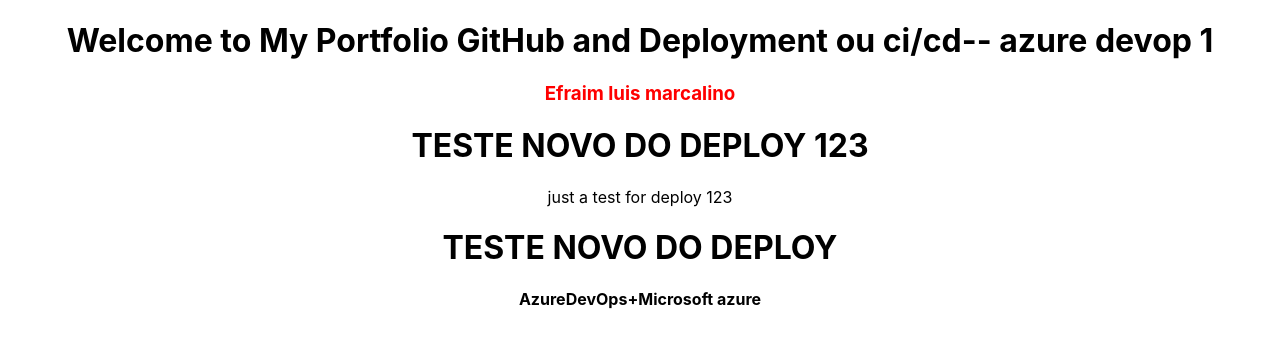
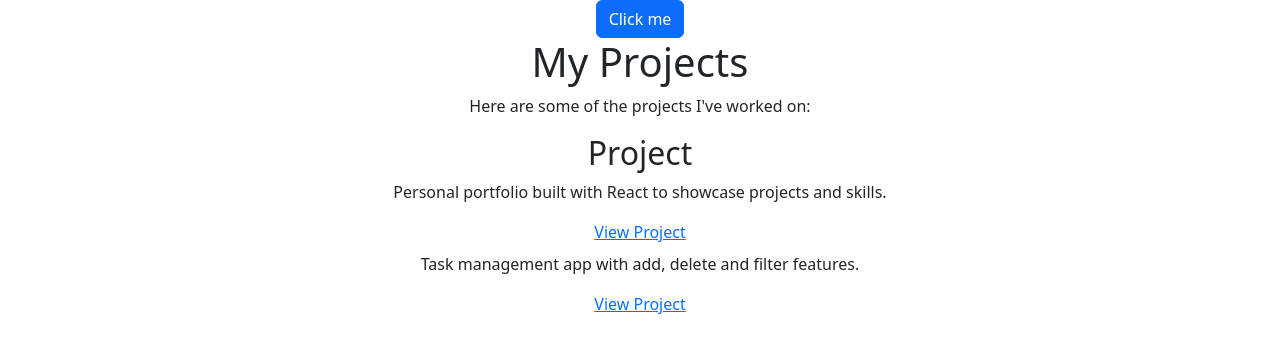
Before and after one commit to EfraimDeveloper/Portfolio, a React (Create React App) app: page / in a window 1280 px wide. Shown: the top 352 px of the page. Built offline with nearby package versions, Linux system fonts and the light colour scheme.

Commit message:
First commit

```diff
--- a/package.json
+++ b/package.json
@@ -7,6 +7,7 @@
     "@testing-library/jest-dom": "^6.9.1",
     "@testing-library/react": "^16.3.2",
     "@testing-library/user-event": "^13.5.0",
+    "bootstrap": "^5.3.8",
     "react": "^18.2.0",
     "react-dom": "^18.2.0",
     "react-scripts": "5.0.1",
--- a/src/App.js
+++ b/src/App.js
@@ -1,24 +1,25 @@
 
 import './App.css';
+import {projects} from "./data/projects";
+import ProjectCard from "./components/ProjectCard";
 
 function App() {
   return (
     <div className="App">
-  <h1>Welcome to My Portfolio GitHub and Deployment ou ci/cd-- azure devop 1</h1>
-    <h3 style={{ color: 'red' }}>Efraim luis marcalino</h3>
+      <button className="btn btn-primary">Click me</button>
+        <main>
+          <section>
+              <h1>My Projects</h1>
+              <p>Here are some of the projects I've worked on:</p>
+          </section>
 
-    <h1>TESTE NOVO DO DEPLOY 123</h1>
-
-      just a test for deploy 123
-
-      <h1>TESTE NOVO DO DEPLOY</h1>
-
-      <strong>AzureDevOps+Microsoft azure</strong>
-
-
-
-
-
+          <section>
+              <h2>Project </h2>
+             {projects.map((project) => (
+  <ProjectCard key={project.title} project={project} />
+))}
+          </section>
+          </main>
       </div>
   );
 }
--- /dev/null
+++ b/src/components/ProjectCard.jsx
@@ -0,0 +1,13 @@
+import React from "react";
+
+export default function ProjectCard({ project }) {
+  return (
+    <div className="project-card">
+      <h2>{project.name}</h2>
+      <p>{project.description}</p>
+      <a href={project.link} target="_blank" rel="noopener noreferrer">
+        View Project
+      </a>
+    </div>
+  );
+}
--- /dev/null
+++ b/src/data/projects.jsx
@@ -0,0 +1,16 @@
+export const projects = [
+  {
+    title: "EfraDev Portfolio",
+    description: "Personal portfolio built with React to showcase projects and skills.",
+    tech: ["React", "CSS", "GitHub Pages"],
+    image: "https://avatars.githubusercontent.com/u/122380441?s=400",
+    link: "https://efradev.github.io/"
+  },
+  {
+    title: "Todo App",
+    description: "Task management app with add, delete and filter features.",
+    tech: ["React", "JavaScript"],
+    image: "https://via.placeholder.com/400",
+    link: "#"
+  }
+]
--- a/src/index.js
+++ b/src/index.js
@@ -2,6 +2,7 @@
 import ReactDOM from 'react-dom/client';
 import './index.css';
 import App from './App';
+import bootstrap from "bootstrap/dist/css/bootstrap.min.css";
 
 const root = ReactDOM.createRoot(document.getElementById('root'));
 root.render(
```
Also changed, not shown: src/pages/Home.jsx (added, +22 -0 lines), src/components/Footer.jsx (added), src/components/Navbar.jsx (added), src/components/SectioTitle.jsx (added), 1 other file (tests, documents, lock files or other folders).
